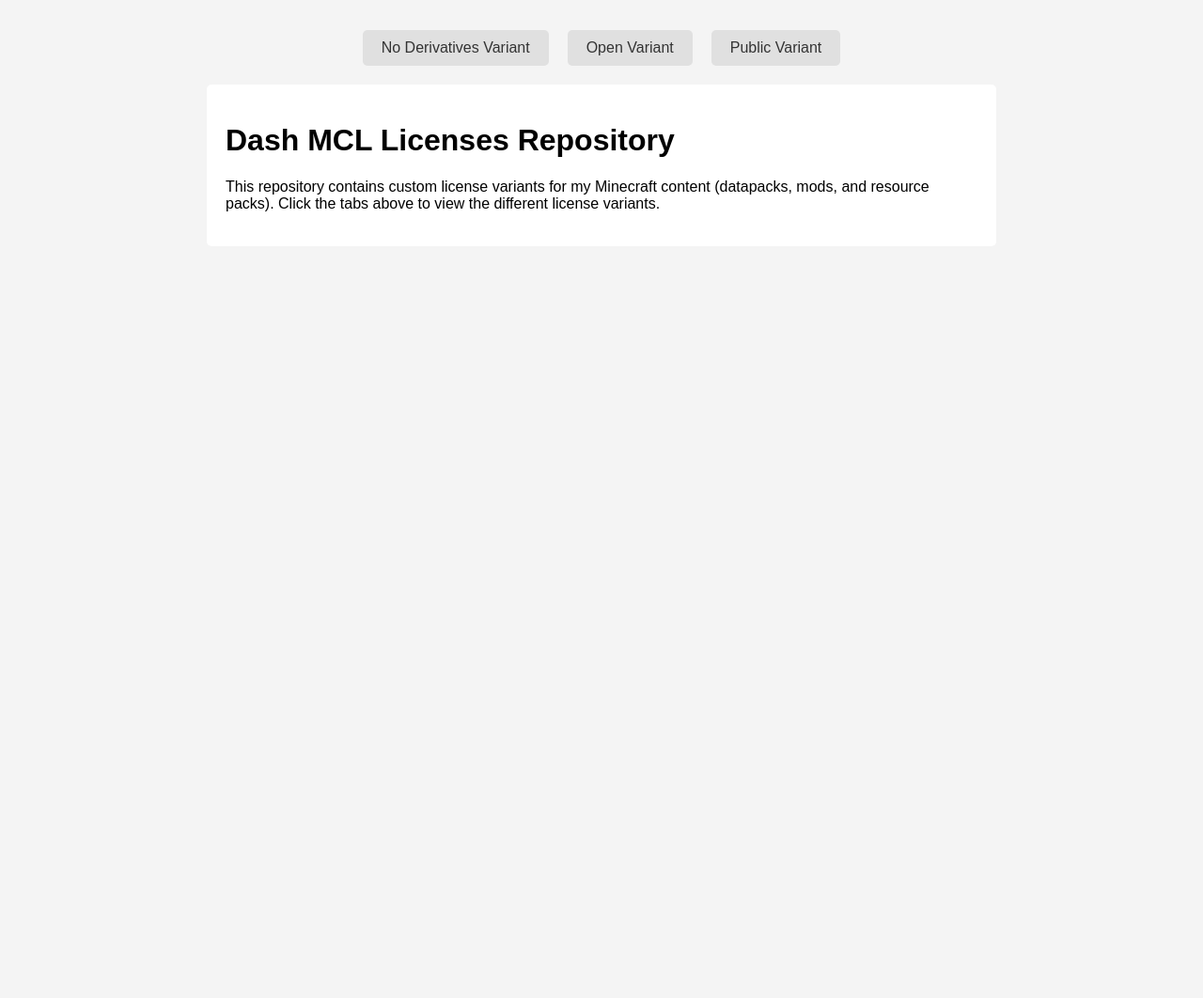
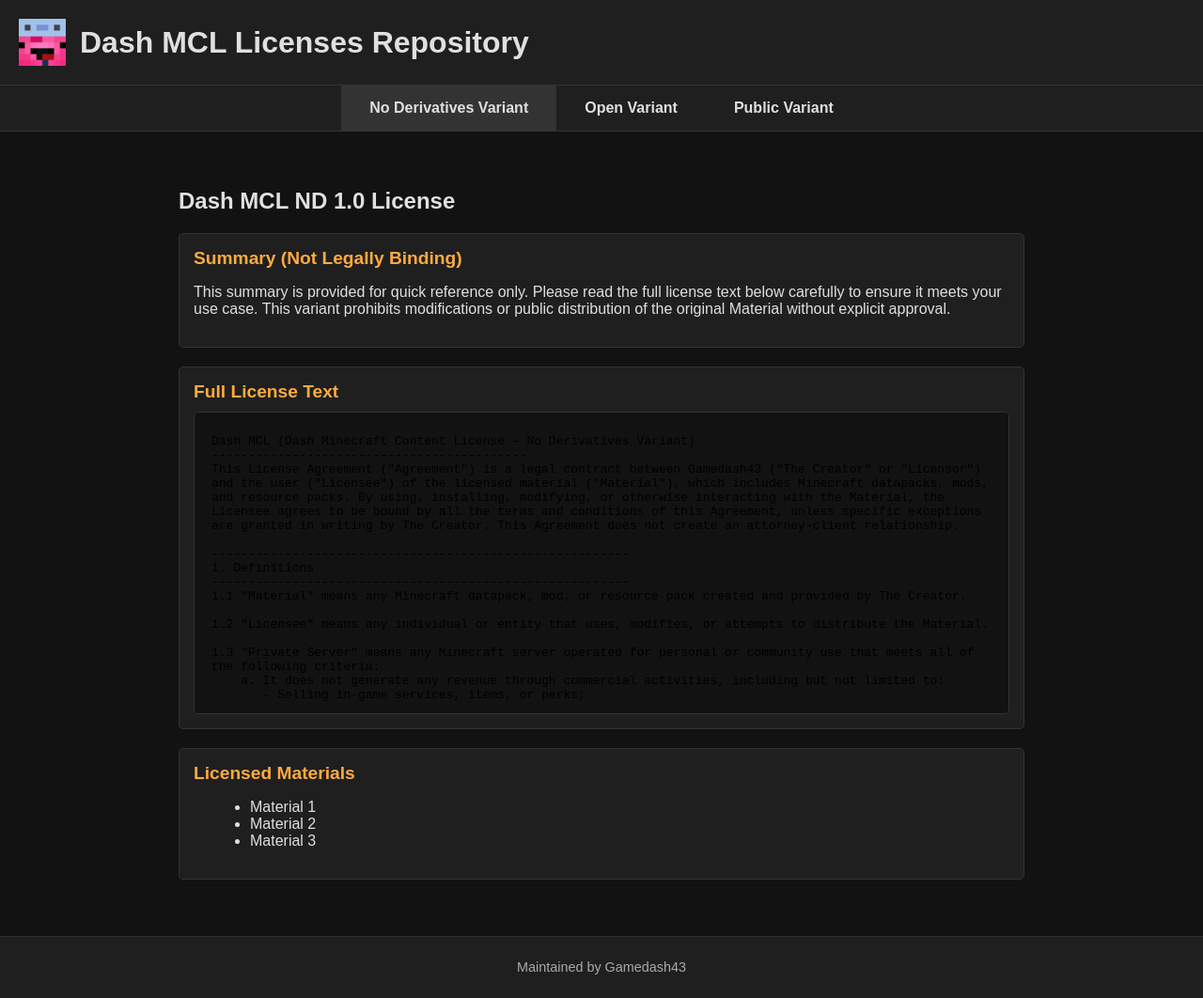
Before and after one commit to Gamedash43/Gamedash43-Licenses, a plain HTML site: page index.html in a window 1280 px wide. Shown: the whole page at 94% size. Before the commit the page ends 800 px from the top, so only its background shows below. Drawn offline with Linux system fonts and the light colour scheme.

Commit message:
Update index.html

```diff
--- a/index.html
+++ b/index.html
@@ -5,45 +5,205 @@
   <meta name="viewport" content="width=device-width, initial-scale=1">
   <title>Dash MCL Licenses Repository</title>
   <style>
+    /* Dark mode styling */
     body {
+      background-color: #121212;
+      color: #e0e0e0;
       font-family: Arial, sans-serif;
-      margin: 2em;
-      background-color: #f4f4f4;
+      margin: 0;
+      padding: 0;
     }
+    header {
+      display: flex;
+      align-items: center;
+      padding: 20px;
+      background-color: #1f1f1f;
+      border-bottom: 1px solid #333;
+    }
+    header img {
+      height: 50px;
+      margin-right: 15px;
+    }
+    header h1 {
+      font-size: 2em;
+      margin: 0;
+    }
+    /* Tabs styling */
     .tabs {
       display: flex;
       justify-content: center;
-      margin-bottom: 20px;
+      background-color: #1f1f1f;
+      border-bottom: 1px solid #333;
     }
     .tab {
-      margin: 0 10px;
-      padding: 10px 20px;
-      background-color: #e0e0e0;
-      border-radius: 5px;
+      padding: 15px 30px;
+      cursor: pointer;
+      color: #e0e0e0;
       text-decoration: none;
-      color: #333;
+      font-weight: bold;
     }
-    .tab:hover {
-      background-color: #d0d0d0;
+    .tab:hover, .tab.active {
+      background-color: #333;
     }
+    /* Container for content */
     .container {
-      max-width: 800px;
-      margin: 0 auto;
-      background-color: #fff;
+      max-width: 900px;
+      margin: 20px auto;
       padding: 20px;
+    }
+    .section {
+      display: none;
+    }
+    .section.active {
+      display: block;
+    }
+    .box {
+      border: 1px solid #333;
+      background-color: #1f1f1f;
+      padding: 15px;
+      margin-bottom: 20px;
       border-radius: 5px;
     }
+    .box-title {
+      font-size: 1.2em;
+      font-weight: bold;
+      margin-bottom: 10px;
+      color: #ffab40;
+    }
+    .license-text {
+      background-color: #121212;
+      border: 1px solid #333;
+      padding: 10px;
+      overflow: auto;
+      height: 300px;
+      border-radius: 5px;
+    }
+    ul.materials {
+      list-style-type: disc;
+      margin-left: 20px;
+    }
+    footer {
+      text-align: center;
+      padding: 10px;
+      font-size: 0.9em;
+      background-color: #1f1f1f;
+      border-top: 1px solid #333;
+      color: #aaa;
+    }
   </style>
+  <script>
+    // Simple tab functionality
+    function showSection(sectionId) {
+      var sections = document.getElementsByClassName("section");
+      var tabs = document.getElementsByClassName("tab");
+      for (var i = 0; i < sections.length; i++) {
+        sections[i].classList.remove("active");
+        tabs[i].classList.remove("active");
+      }
+      document.getElementById(sectionId).classList.add("active");
+      document.getElementById("tab-" + sectionId).classList.add("active");
+    }
+    window.addEventListener("DOMContentLoaded", function() {
+      // Show the first section by default.
+      showSection("nd");
+    });
+  </script>
 </head>
 <body>
+  <header>
+    <!-- Replace "logo.png" with your actual logo filename -->
+    <img src="logo.png" alt="Logo">
+    <h1>Dash MCL Licenses Repository</h1>
+  </header>
+
   <div class="tabs">
-    <a class="tab" href="nd.html">No Derivatives Variant</a>
-    <a class="tab" href="open.html">Open Variant</a>
-    <a class="tab" href="public.html">Public Variant</a>
+    <div id="tab-nd" class="tab" onclick="showSection('nd')">No Derivatives Variant</div>
+    <div id="tab-open" class="tab" onclick="showSection('open')">Open Variant</div>
+    <div id="tab-public" class="tab" onclick="showSection('public')">Public Variant</div>
   </div>
+
   <div class="container">
-    <h1>Dash MCL Licenses Repository</h1>
-    <p>This repository contains custom license variants for my Minecraft content (datapacks, mods, and resource packs). Click the tabs above to view the different license variants.</p>
+    <!-- No Derivatives Section -->
+    <div id="nd" class="section">
+      <h2>Dash MCL ND 1.0 License</h2>
+      <!-- Summary Box -->
+      <div class="box">
+        <div class="box-title">Summary (Not Legally Binding)</div>
+        <p>This summary is provided for quick reference only. Please read the full license text below carefully to ensure it meets your use case. This variant prohibits modifications or public distribution of the original Material without explicit approval.</p>
+      </div>
+      <!-- Full License Text Box -->
+      <div class="box">
+        <div class="box-title">Full License Text</div>
+        <div class="license-text">
+          <iframe src="dash_mcl_nd_1.0_agreement.txt" frameborder="0" style="width:100%; height:100%;"></iframe>
+        </div>
+      </div>
+      <!-- Licensed Materials Box -->
+      <div class="box">
+        <div class="box-title">Licensed Materials</div>
+        <ul class="materials">
+          <li>Material 1</li>
+          <li>Material 2</li>
+          <li>Material 3</li>
+        </ul>
+      </div>
+    </div>
+
+    <!-- Open Variant Section -->
+    <div id="open" class="section">
+      <h2>Dash MCL Open 1.1 License</h2>
+      <!-- Summary Box -->
+      <div class="box">
+        <div class="box-title">Summary (Not Legally Binding)</div>
+        <p>This summary is provided for quick reference only. Please read the full license text below carefully. This variant permits the creation and distribution of Modified Works under conditions that prevent substantial verbatim copying of the original Material and require proper attribution.</p>
+      </div>
+      <!-- Full License Text Box -->
+      <div class="box">
+        <div class="box-title">Full License Text</div>
+        <div class="license-text">
+          <iframe src="dash_mcl_open_1.0_agreement.txt" frameborder="0" style="width:100%; height:100%;"></iframe>
+        </div>
+      </div>
+      <!-- Licensed Materials Box -->
+      <div class="box">
+        <div class="box-title">Licensed Materials</div>
+        <ul class="materials">
+          <li>Material 1</li>
+          <li>Material 2</li>
+          <li>Material 3</li>
+        </ul>
+      </div>
+    </div>
+
+    <!-- Public Variant Section -->
+    <div id="public" class="section">
+      <h2>Dash MCL Public 1.0 License</h2>
+      <!-- Summary Box -->
+      <div class="box">
+        <div class="box-title">Summary (Not Legally Binding)</div>
+        <p>This summary is provided for quick reference only. Please review the full license text below. This variant grants broad rights for reproduction, modification, and distribution—including commercial use—provided that proper attribution is given.</p>
+      </div>
+      <!-- Full License Text Box -->
+      <div class="box">
+        <div class="box-title">Full License Text</div>
+        <div class="license-text">
+          <iframe src="dash_mcl_public_1.0_agreement.txt" frameborder="0" style="width:100%; height:100%;"></iframe>
+        </div>
+      </div>
+      <!-- Licensed Materials Box -->
+      <div class="box">
+        <div class="box-title">Licensed Materials</div>
+        <ul class="materials">
+          <li>Material 1</li>
+          <li>Material 2</li>
+          <li>Material 3</li>
+        </ul>
+      </div>
+    </div>
   </div>
+
+  <footer>
+    <p>Maintained by Gamedash43</p>
+  </footer>
 </body>
 </html>
```
